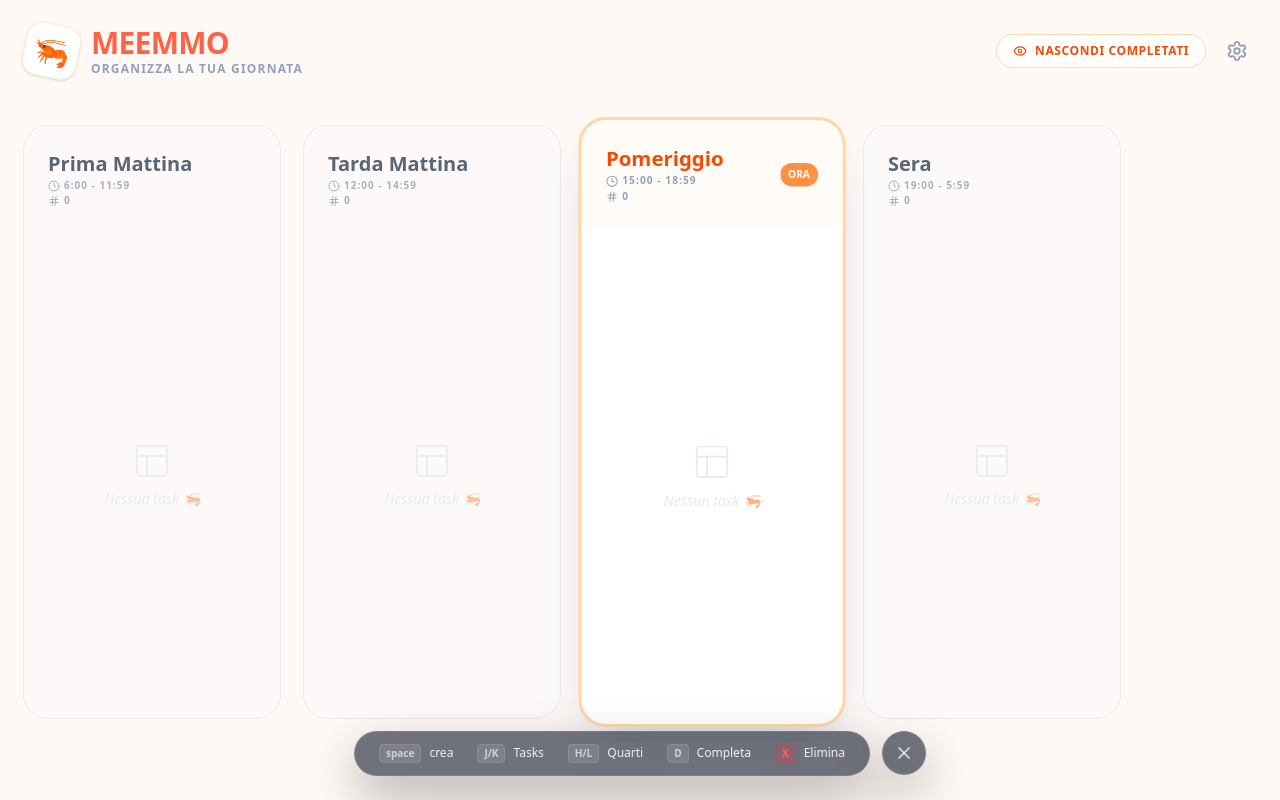
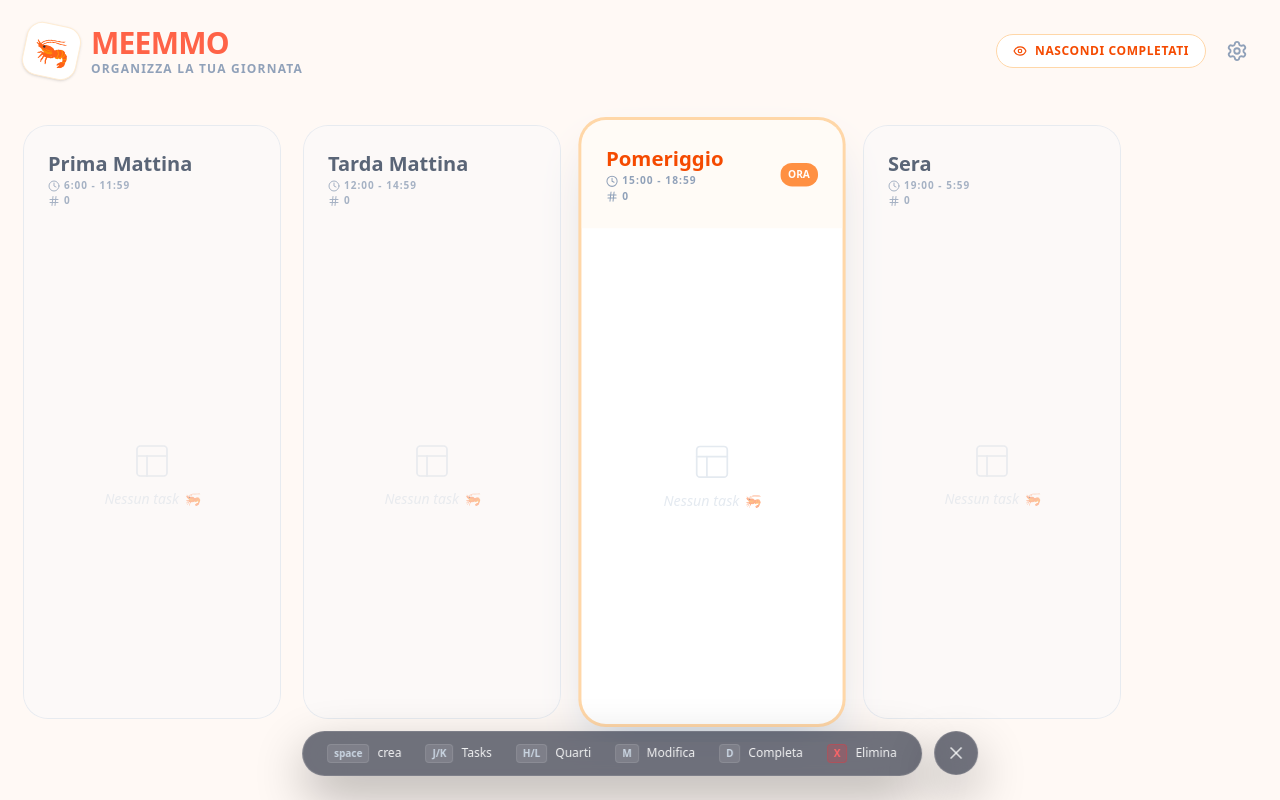
Before and after one commit to meemmo-app/meemmo-app.github.io, a React (Vite) app: page / in a window 1280 px wide. Built offline with nearby package versions, Linux system fonts and the light colour scheme.

Commit message:
implemented edit of tasks

```diff
--- a/src/App.jsx
+++ b/src/App.jsx
@@ -17,7 +17,7 @@ import { Header } from "./components/Header";
 
 export default function App() {
   // Logic & State da Hook personalizzato
-  const { tasks, createTask, deleteTask, toggleComplete, moveTask } =
+  const { tasks, createTask, deleteTask, toggleComplete, moveTask, setTasks } =
     useTasks();
 
   const {
@@ -40,6 +40,20 @@ export default function App() {
     note: "",
     priority: false,
   });
+  const [editingTask, setEditingTask] = useState(null);
+
+  const handleEditOpen = (task) => {
+    setEditingTask(task);
+    setIsModalOpen(true);
+  };
+  // Funzione per salvare le modifiche (nell'hook useTasks o App)
+  const updateTask = (updatedData) => {
+    setTasks((prev) =>
+      prev.map((t) => (t.id === editingTask.id ? { ...t, ...updatedData } : t)),
+    );
+    setIsModalOpen(false);
+    setEditingTask(null);
+  };
 
   const taskRefs = useRef({});
   const currentSectionId = getActiveSectionId();
@@ -105,7 +119,18 @@ export default function App() {
         ) {
           setNewTask((prev) => ({ ...prev, priority: !prev.priority }));
         }
-        if (e.key === "Escape") setIsModalOpen(false);
+        if (e.key === "Escape") {
+          e.stopPropagation();
+          setIsModalOpen(false);
+        }
+        return;
+      }
+
+      if (isSettingsOpen) {
+        if (e.key === "Escape") {
+          e.stopPropagation();
+          setIsSettingsOpen(false);
+        }
         return;
       }
 
@@ -153,6 +178,11 @@ export default function App() {
             toggleComplete(visibleTasks[focusedTaskIndex].id);
           }
           break;
+        case "m":
+          if (visibleTasks[focusedTaskIndex]) {
+            handleEditOpen(visibleTasks[focusedTaskIndex]);
+          }
+          break;
         default:
           break;
       }
@@ -160,14 +190,7 @@ export default function App() {
 
     window.addEventListener("keydown", handleKeyDown);
     return () => window.removeEventListener("keydown", handleKeyDown);
-  }, [
-    isSettingsOpen,
-    isModalOpen,
-    activeQuarterIndex,
-    focusedTaskIndex,
-    tasks,
-    showCompleted,
-  ]);
+  });
 
   return (
     <div className="min-h-screen bg-[#fff9f5] text-slate-900 font-sans selection:bg-orange-200">
@@ -207,6 +230,7 @@ export default function App() {
                   task={task}
                   isFocused={isFocused && focusedTaskIndex === tIdx}
                   onToggle={toggleComplete}
+                  onEdit={handleEditOpen}
                   onDelete={deleteTask}
                   onDragStart={onDragStart}
                   innerRef={(el) => (taskRefs.current[task.id] = el)}
@@ -224,16 +248,29 @@ export default function App() {
       ></FooterNav>
 
       {/* Modale */}
-      <Dialog isOpen={isModalOpen} onClose={() => setIsModalOpen(false)}>
+      <Dialog
+        isOpen={isModalOpen}
+        onClose={() => {
+          setIsModalOpen(false);
+          setEditingTask(null);
+        }}
+      >
         <TaskModal
-          newTask={newTask}
-          setNewTask={setNewTask}
-          onSave={handleCreateTask}
-          sectionLabel={sections[activeQuarterIndex].label}
-          onClose={() => setIsModalOpen(false)}
+          // Se stiamo modificando, passiamo editingTask, altrimenti il nuovo task vuoto
+          newTask={editingTask || newTask}
+          setNewTask={editingTask ? setEditingTask : setNewTask}
+          onSave={
+            editingTask ? () => updateTask(editingTask) : handleCreateTask
+          }
+          sectionLabel={
+            editingTask ? "Modifica Task" : sections[activeQuarterIndex].label
+          }
+          onClose={() => {
+            setIsModalOpen(false);
+            setEditingTask(null);
+          }}
         />
       </Dialog>
-
       {/* Settings Modal */}
       <Dialog isOpen={isSettingsOpen} onClose={() => setIsSettingsOpen(false)}>
         <SettingsModal
--- a/src/components/FooterNav.jsx
+++ b/src/components/FooterNav.jsx
@@ -15,7 +15,7 @@ export const FooterNav = ({ isModalOpen, isSettingsOpen }) => {
       window.addEventListener("keydown", handleKeyDown);
       return () => window.removeEventListener("keydown", handleKeyDown);
     }
-  }, []);
+  });
 
   // Stile base del vetro scuro
   const glassBase = `
@@ -60,6 +60,12 @@ export const FooterNav = ({ isModalOpen, isSettingsOpen }) => {
           </div>
           <div className="flex gap-2 items-center">
             <span className="bg-white/10 px-1.5 py-0.5 rounded text-[10px] font-black text-slate-300 border border-white/10">
+              M
+            </span>
+            Modifica
+          </div>
+          <div className="flex gap-2 items-center">
+            <span className="bg-white/10 px-1.5 py-0.5 rounded text-[10px] font-black text-slate-300 border border-white/10">
               D
             </span>
             Completa
--- a/src/components/TaskItem.jsx
+++ b/src/components/TaskItem.jsx
@@ -6,6 +6,7 @@ export const TaskItem = ({
   isFocused,
   onToggle,
   onDelete,
+  onEdit,
   onDragStart,
   innerRef,
 }) => (
@@ -13,6 +14,7 @@ export const TaskItem = ({
     ref={innerRef}
     draggable
     onDragStart={(e) => onDragStart(e, task.id)}
+    onDoubleClick={() => onEdit(task)}
     className={`group relative p-4 rounded-2xl transition-all duration-200 cursor-grab active:cursor-grabbing
       ${task.completed ? "bg-slate-100 opacity-60" : "bg-white shadow-sm border border-slate-100"}
       ${isFocused ? "translate-x-1 ring-2 ring-orange-200 border-orange-300" : ""}`}
--- a/src/hooks/useTasks.js
+++ b/src/hooks/useTasks.js
@@ -52,5 +52,5 @@ export function useTasks() {
     );
   };
 
-  return { tasks, createTask, deleteTask, toggleComplete, moveTask };
+  return { tasks, createTask, deleteTask, toggleComplete, moveTask, setTasks };
 }
```
